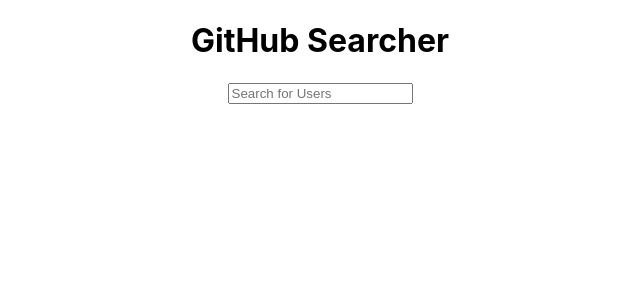
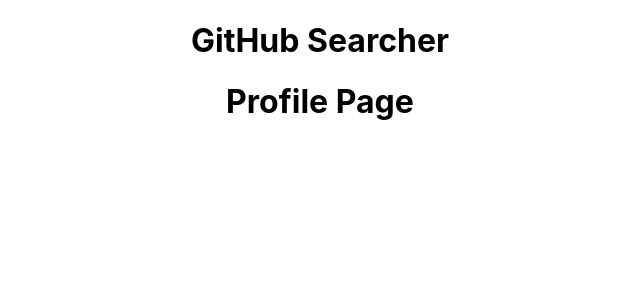
Before and after one commit to yegor-ts/github-search, a React (Create React App) app: page /profile/1 in a window 1280 px wide. Shown: the top 300 px of the page, without its empty margins (320-960 px from the left). Built offline with nearby package versions, Linux system fonts and the light colour scheme.

Commit message:
Add basic routing

```diff
--- a/package.json
+++ b/package.json
@@ -11,8 +11,10 @@
     "@types/node": "^16.7.13",
     "@types/react": "^18.0.0",
     "@types/react-dom": "^18.0.0",
+    "@types/react-router-dom": "^5.3.3",
     "react": "^18.2.0",
     "react-dom": "^18.2.0",
+    "react-router-dom": "^6.4.3",
     "react-scripts": "5.0.1",
     "typescript": "^4.4.2",
     "web-vitals": "^2.1.0"
--- a/src/App.tsx
+++ b/src/App.tsx
@@ -1,4 +1,6 @@
+import { Routes, Route } from "react-router-dom";
 import Search from "./pages/search/search";
+import Profile from "./pages/profile/profile";
 
 import "./App.css";
 
@@ -6,7 +8,10 @@
   return (
     <div className="App">
       <h1>GitHub Searcher</h1>
-      <Search />
+      <Routes>
+        <Route path="/" element={<Search />} />
+        <Route path="/profile/:id" element={<Profile />} />
+      </Routes>
     </div>
   );
 };
--- a/src/components/profile-bar/profile-bar.tsx
+++ b/src/components/profile-bar/profile-bar.tsx
@@ -1,15 +1,16 @@
 import { FC } from "react";
+import { Link } from "react-router-dom";
 import { User } from "../../pages/search/search";
 
 import styles from "./profile-bar.module.css";
 
-type ProfileBarProps = Omit<User, "id">;
-
-const ProfileBar: FC<ProfileBarProps> = ({ avatar, username, repos }) => {
+const ProfileBar: FC<User> = ({ id, avatar, username, repos }) => {
   return (
     <div className={styles.bar}>
       <img className={styles.bar_avatar} src={avatar} alt={username} />
-      <span>{username}</span>
+      <Link to={`/profile/${id}`}>
+        <span>{username}</span>
+      </Link>
       <span>Repo: {repos}</span>
     </div>
   );
--- a/src/index.tsx
+++ b/src/index.tsx
@@ -1,13 +1,17 @@
 import React from "react";
 import ReactDOM from "react-dom/client";
+import { BrowserRouter } from "react-router-dom";
+import App from "./App";
+
 import "./index.css";
-import App from "./App";
 
 const root = ReactDOM.createRoot(
   document.getElementById("root") as HTMLElement
 );
 root.render(
   <React.StrictMode>
-    <App />
+    <BrowserRouter>
+      <App />
+    </BrowserRouter>
   </React.StrictMode>
 );
--- /dev/null
+++ b/src/pages/profile/profile.tsx
@@ -0,0 +1,10 @@
+
+const Profile = () => {
+  return (
+    <>
+      <h1>Profile Page</h1>
+    </>
+  );
+};
+
+export default Profile;
--- a/src/pages/search/search.tsx
+++ b/src/pages/search/search.tsx
@@ -26,6 +26,7 @@
       {users.map((user) => (
         <ProfileBar
           key={user.id}
+          id={user.id}
           avatar={user.avatar}
           username={user.username}
           repos={user.repos}
```
Also changed, not shown: 1 other file (tests, documents, lock files or other folders).
